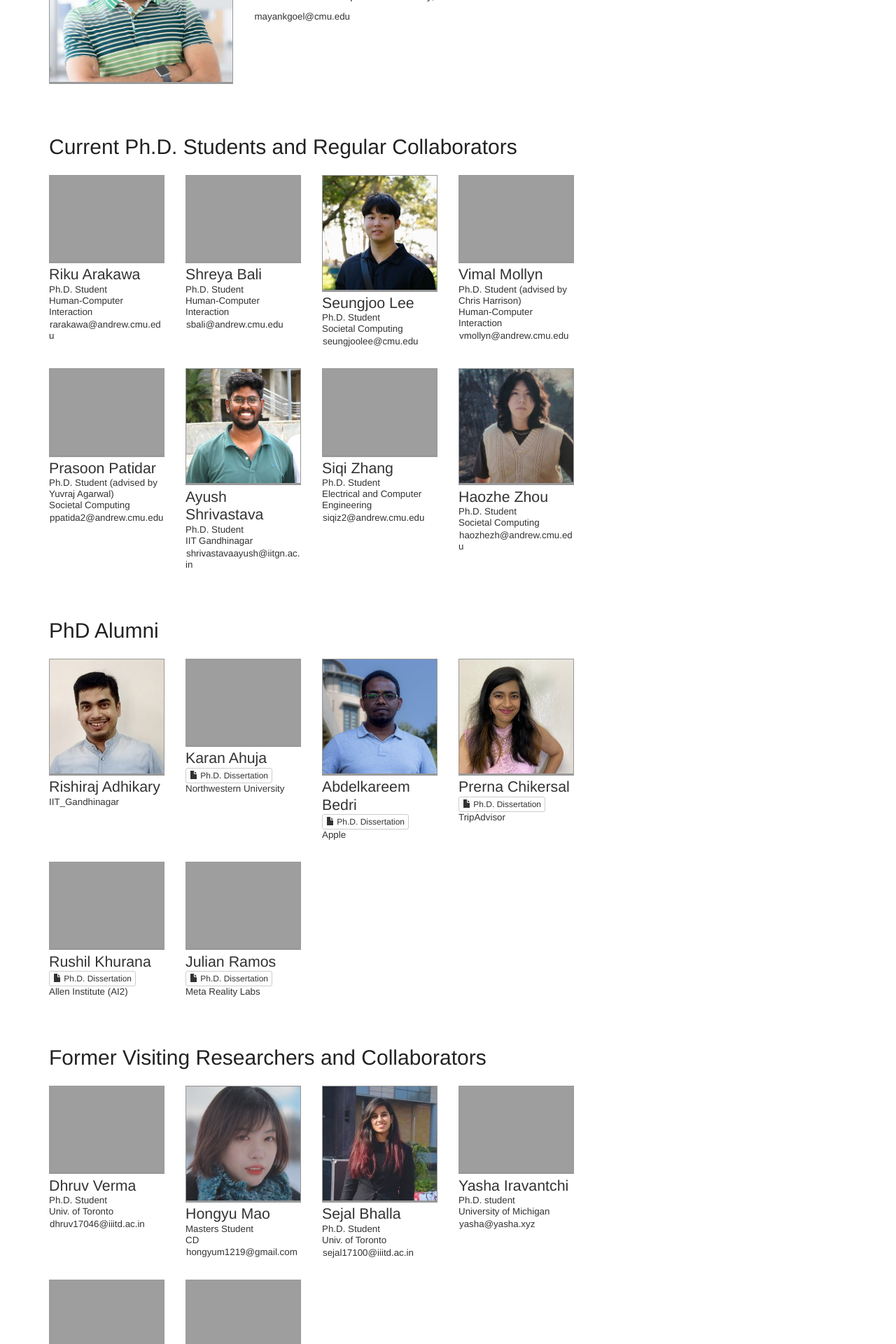
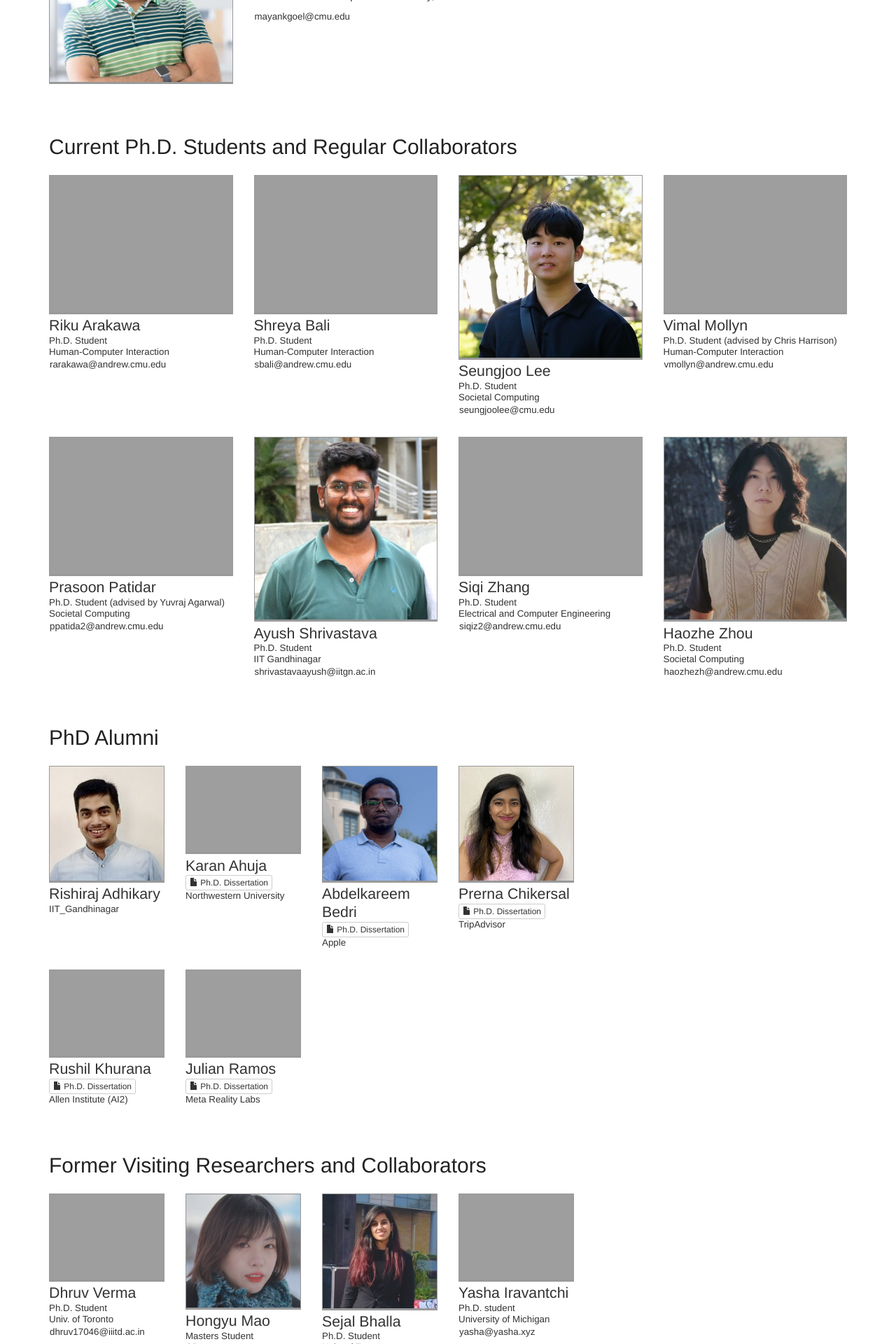
Before and after one commit to cmusmashlab/cmusmashlab.github.io, a Jekyll site: the page built from members/index.html, in a window 1280 px wide. Shown: the part 401-2321 px from the top of the page at 70% size. Built offline with Jekyll 4.4.1, drawn with Linux system fonts in a browser that asks for light colours; nearby versions of some CDN libraries; some web fonts are replaced.

Commit message:
Update index.html

```diff
--- a/members/index.html
+++ b/members/index.html
@@ -39,7 +39,7 @@
   {% assign affiliation = site.data.affiliations[member.affiliation] %}
   {% assign degree = member.degree %}
 
-  <div class="member-badge col-md-2 col-sm-3 col-xs-4">
+  <div class="member-badge col-lg-3 col-md-2 col-sm-3 col-xs-4">
     <div class="image">{% if member.website != nil %}<a href="{{ member.website }}">{% endif %}<img src="{{site.url}}{{member.image}}"/>{% if member.website != nil %}</a>{% endif %}</div>
     <div class="details">
       <div class="name">{% if member.website == nil %}{{ member.name }}{% else %}<a href="{{ member.website }}">{{ member.name }}</a>{% endif %}</div>
```
